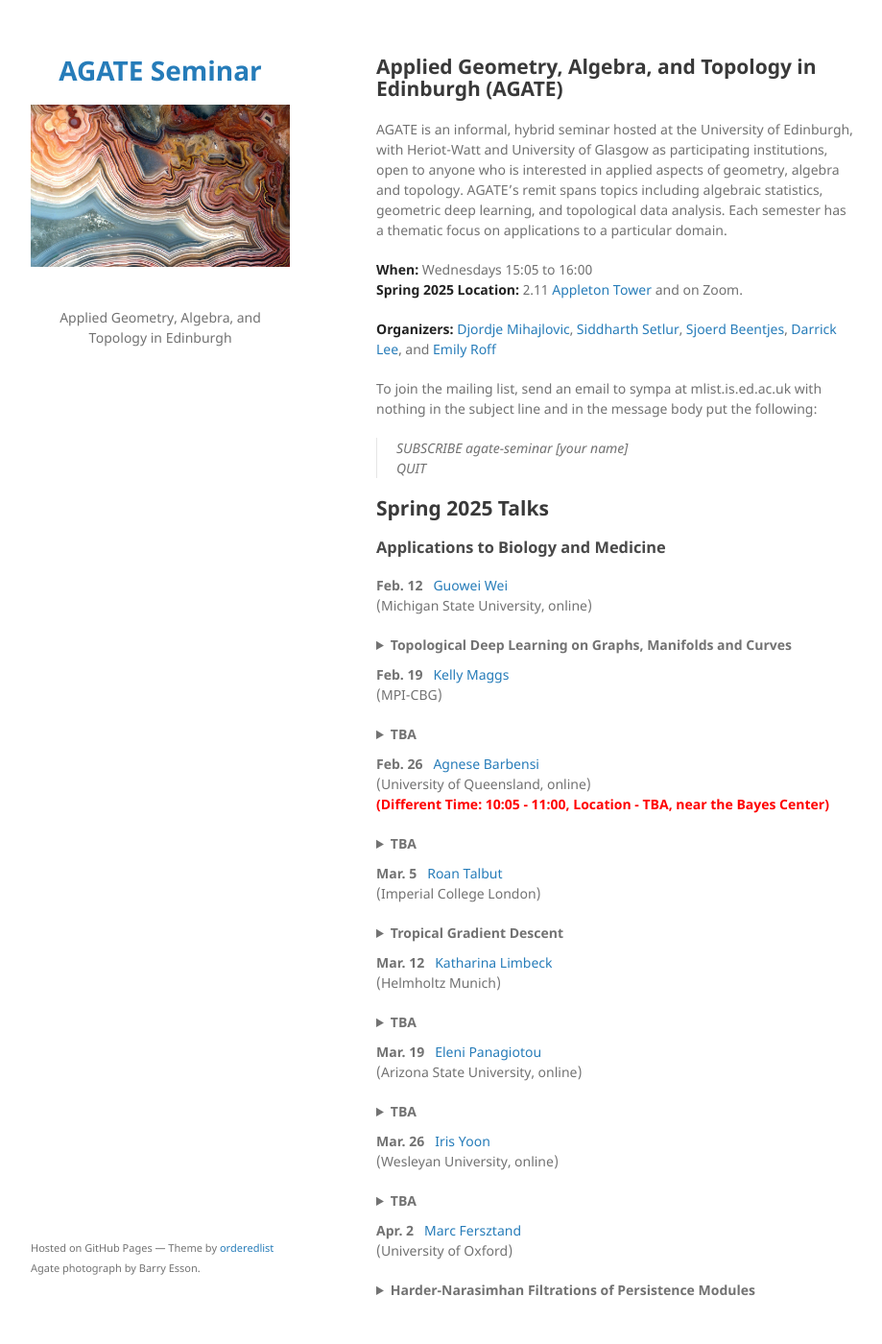
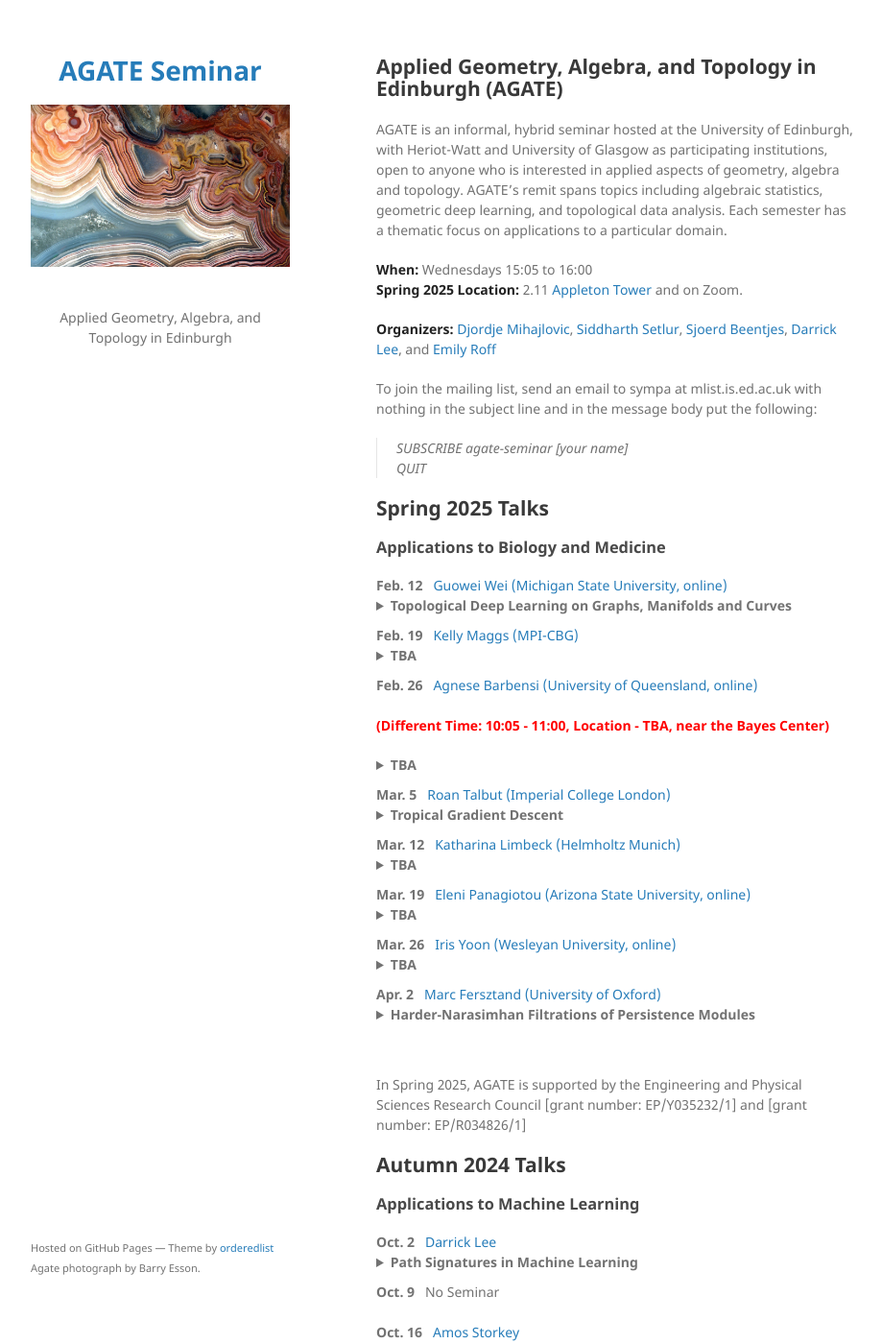
Before and after one commit to agatedinburgh/agatedinburgh.github.io, a Jekyll site: the page built from index.md, in a window 1280 px wide and 1400 px high. Shown: the whole window at 96% size, without its empty margins (178-1097 px from the left). Built offline with Jekyll 4.4.1, drawn with Linux system fonts in a browser that asks for light colours; our own code applies the rules of GitHub Pages for plain Markdown files.

Commit message:
revert (highlighted name + uni)

```diff
--- a/index.md
+++ b/index.md
@@ -21,19 +21,19 @@ To join the mailing list, send an email to sympa at mlist.is.ed.ac.uk with nothi
 ## Spring 2025 Talks
 ### Applications to Biology and Medicine
 
-<nobr><b>Feb. 12</b>  &nbsp; <a href="https://users.math.msu.edu/users/weig/">Guowei Wei</a></nobr> (Michigan State University, online)
+<nobr><b>Feb. 12</b>  &nbsp; <a href="https://users.math.msu.edu/users/weig/">Guowei Wei (Michigan State University, online)</a></nobr>
 <details style="margin-bottom:10px">
 <summary><b>Topological Deep Learning on Graphs, Manifolds and Curves</b></summary>
 <p style="margin-left:30px;"> TBA</p>
 </details>
 
-<nobr><b>Feb. 19</b>  &nbsp; <a href="https://sites.google.com/view/kelly-maggs">Kelly Maggs</a></nobr> (MPI-CBG)
+<nobr><b>Feb. 19</b>  &nbsp; <a href="https://sites.google.com/view/kelly-maggs">Kelly Maggs (MPI-CBG)</a></nobr>
 <details style="margin-bottom:10px">
 <summary><b>TBA</b></summary>
 <p style="margin-left:30px;"> TBA</p>
 </details>
 
-<nobr><b>Feb. 26</b>  &nbsp; <a href="https://sites.google.com/view/agnesebarbensi/home">Agnese Barbensi</a></nobr> (University of Queensland, online)
+<nobr><b>Feb. 26</b>  &nbsp; <a href="https://sites.google.com/view/agnesebarbensi/home">Agnese Barbensi (University of Queensland, online)</a></nobr>
 <br>
 <span style="color: red;"><b>(Different Time: 10:05 - 11:00, Location - TBA, near the Bayes Center)</b></span>
 <details style="margin-bottom:10px">
@@ -41,31 +41,31 @@ To join the mailing list, send an email to sympa at mlist.is.ed.ac.uk with nothi
 <p style="margin-left:30px;"> TBA</p>
 </details>
 
-<nobr><b>Mar. 5</b>  &nbsp; <a href="https://sites.google.com/view/roantalbut/home">Roan Talbut</a></nobr> (Imperial College London)
+<nobr><b>Mar. 5</b>  &nbsp; <a href="https://sites.google.com/view/roantalbut/home">Roan Talbut (Imperial College London)</a></nobr>
 <details style="margin-bottom:10px">
 <summary><b>Tropical Gradient Descent</b></summary>
 <p style="margin-left:30px;"> TBA</p>
 </details>
 
-<nobr><b>Mar. 12</b>  &nbsp; <a href="https://limbeckkat.github.io/">Katharina Limbeck</a></nobr> (Helmholtz Munich)
+<nobr><b>Mar. 12</b>  &nbsp; <a href="https://limbeckkat.github.io/">Katharina Limbeck (Helmholtz Munich)</a></nobr>
 <details style="margin-bottom:10px">
 <summary><b>TBA</b></summary>
 <p style="margin-left:30px;"> TBA</p>
 </details>
 
-<nobr><b>Mar. 19</b>  &nbsp; <a href="https://www.elenipanagiotou.com/">Eleni Panagiotou</a></nobr> (Arizona State University, online)
+<nobr><b>Mar. 19</b>  &nbsp; <a href="https://www.elenipanagiotou.com/">Eleni Panagiotou (Arizona State University, online)</a></nobr>
 <details style="margin-bottom:10px">
 <summary><b>TBA</b></summary>
 <p style="margin-left:30px;"> TBA</p>
 </details>
 
-<nobr><b>Mar. 26</b>  &nbsp; <a href="https://irisyoon.com/">Iris Yoon</a></nobr> (Wesleyan University, online)
+<nobr><b>Mar. 26</b>  &nbsp; <a href="https://irisyoon.com/">Iris Yoon (Wesleyan University, online)</a></nobr>
 <details style="margin-bottom:10px">
 <summary><b>TBA</b></summary>
 <p style="margin-left:30px;"> TBA</p>
 </details>
 
-<nobr><b>Apr. 2</b>  &nbsp; <a href="https://people.maths.ox.ac.uk/fersztand/">Marc Fersztand</a></nobr> (University of Oxford)
+<nobr><b>Apr. 2</b>  &nbsp; <a href="https://people.maths.ox.ac.uk/fersztand/">Marc Fersztand (University of Oxford)</a></nobr>
 <details style="margin-bottom:10px">
 <summary><b>Harder-Narasimhan Filtrations of Persistence Modules</b></summary>
 <p style="margin-left:30px;"> TBA</p>
```
